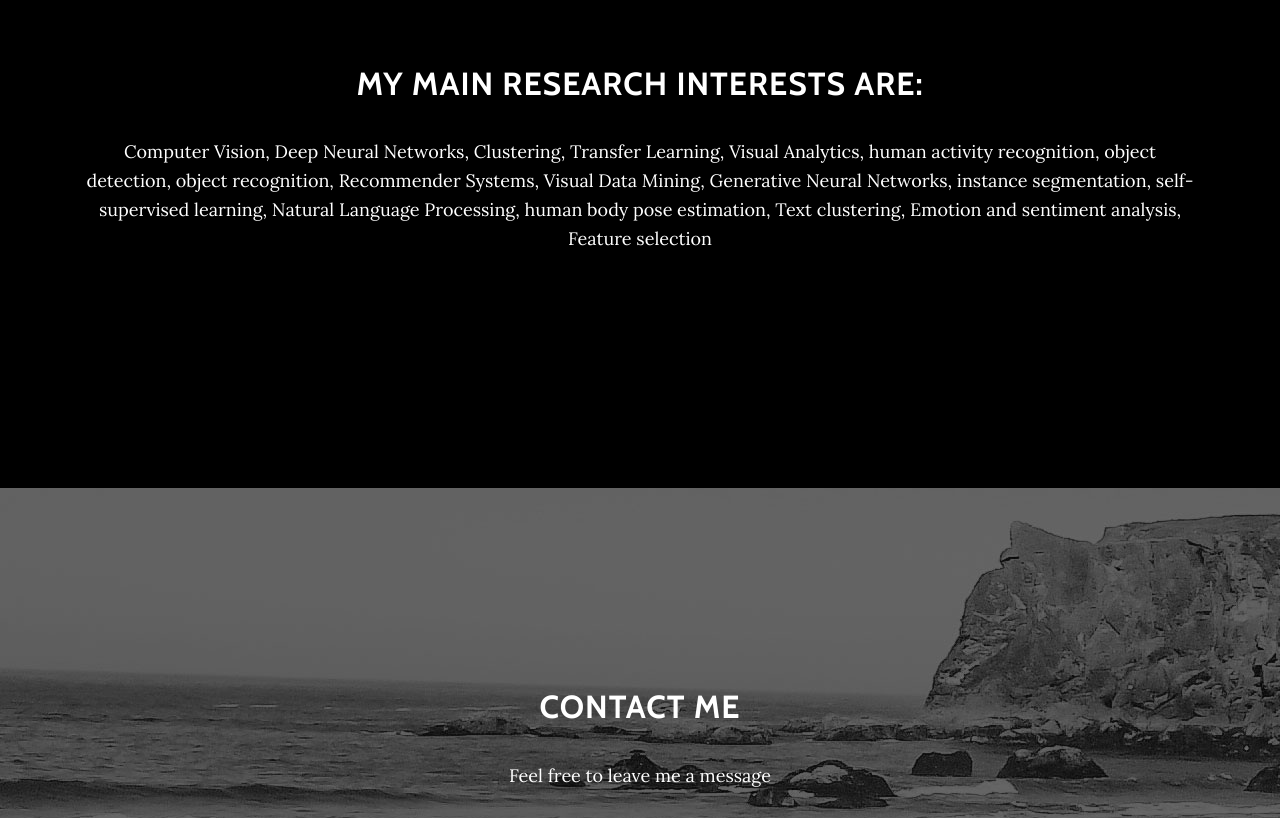
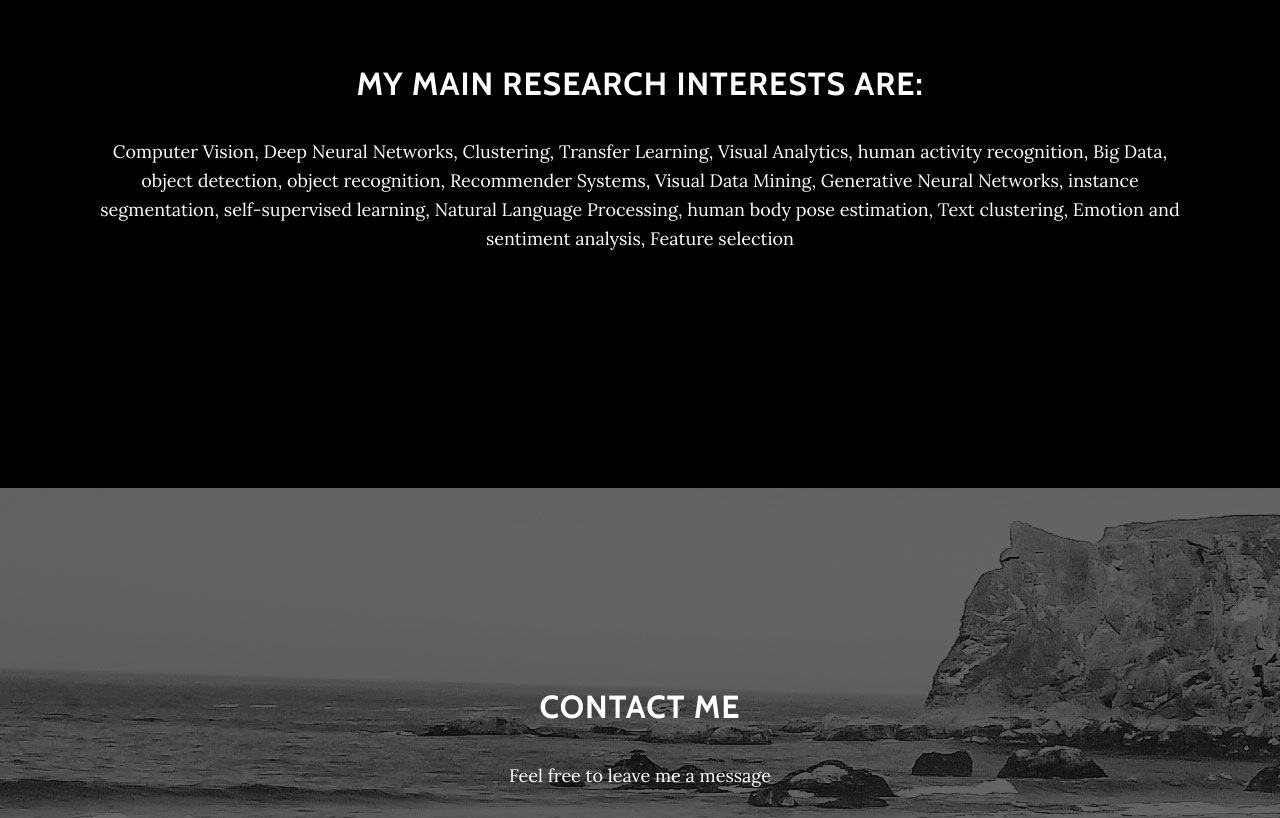
Before and after one commit to isalehebrahimi/isalehebrahimi.github.io, a plain HTML site: page index.html in a window 1280 px wide. Shown: the part 2780-3598 px from the top of the page. Drawn offline with nearby package versions, Linux system fonts and the light colour scheme.

Commit message:
research interest updated

```diff
--- a/index.html
+++ b/index.html
@@ -106,7 +106,7 @@
                     My main research interests are:
                 </h2>
                 <p>Computer Vision, Deep Neural Networks, Clustering, Transfer Learning, Visual Analytics, human
-                    activity recognition, object detection, object recognition, Recommender Systems, Visual Data Mining, Generative Neural Networks,
+                    activity recognition, Big Data, object detection, object recognition, Recommender Systems, Visual Data Mining, Generative Neural Networks,
                     instance segmentation, self-supervised learning, Natural Language Processing, human body pose
                     estimation, Text clustering, Emotion and sentiment analysis, Feature selection </P>
             </div>
```
